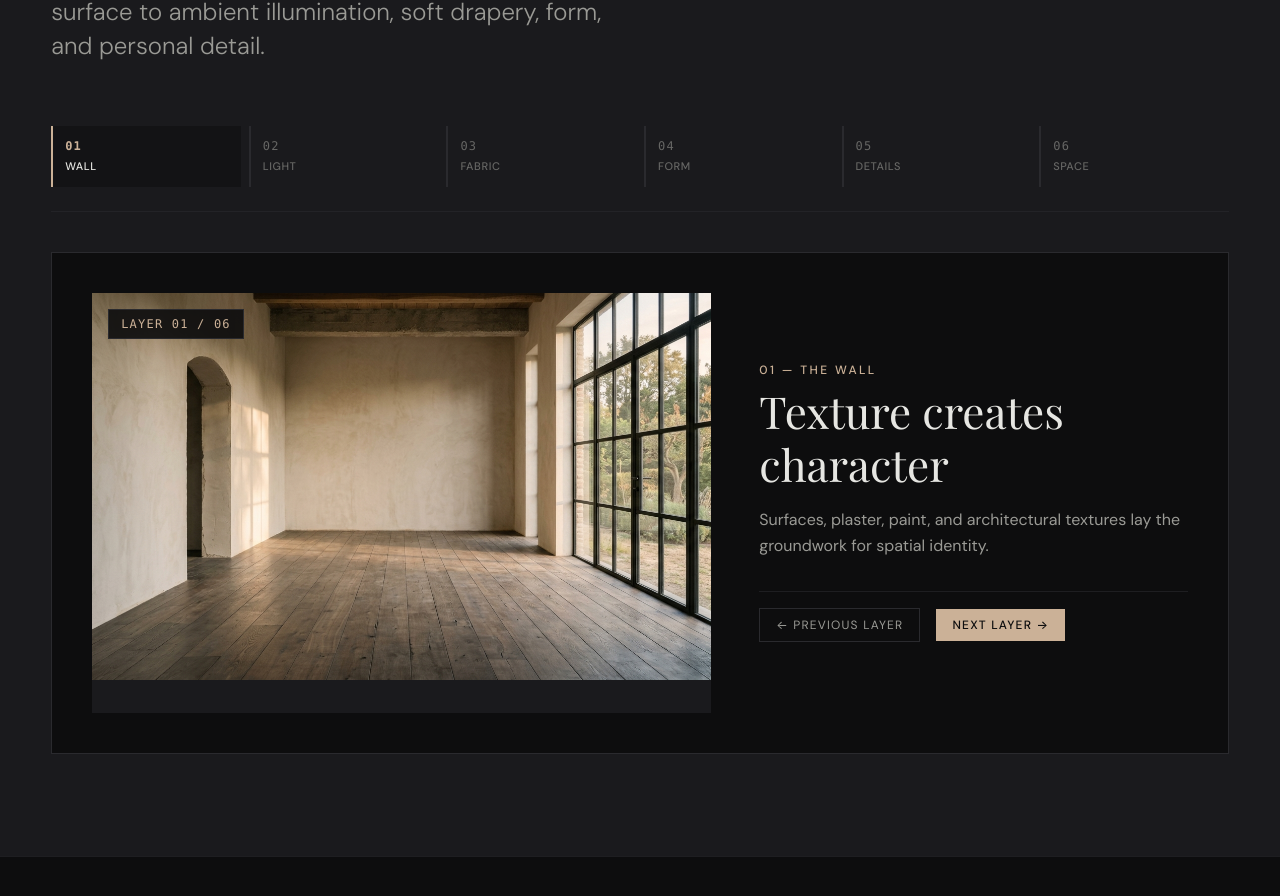
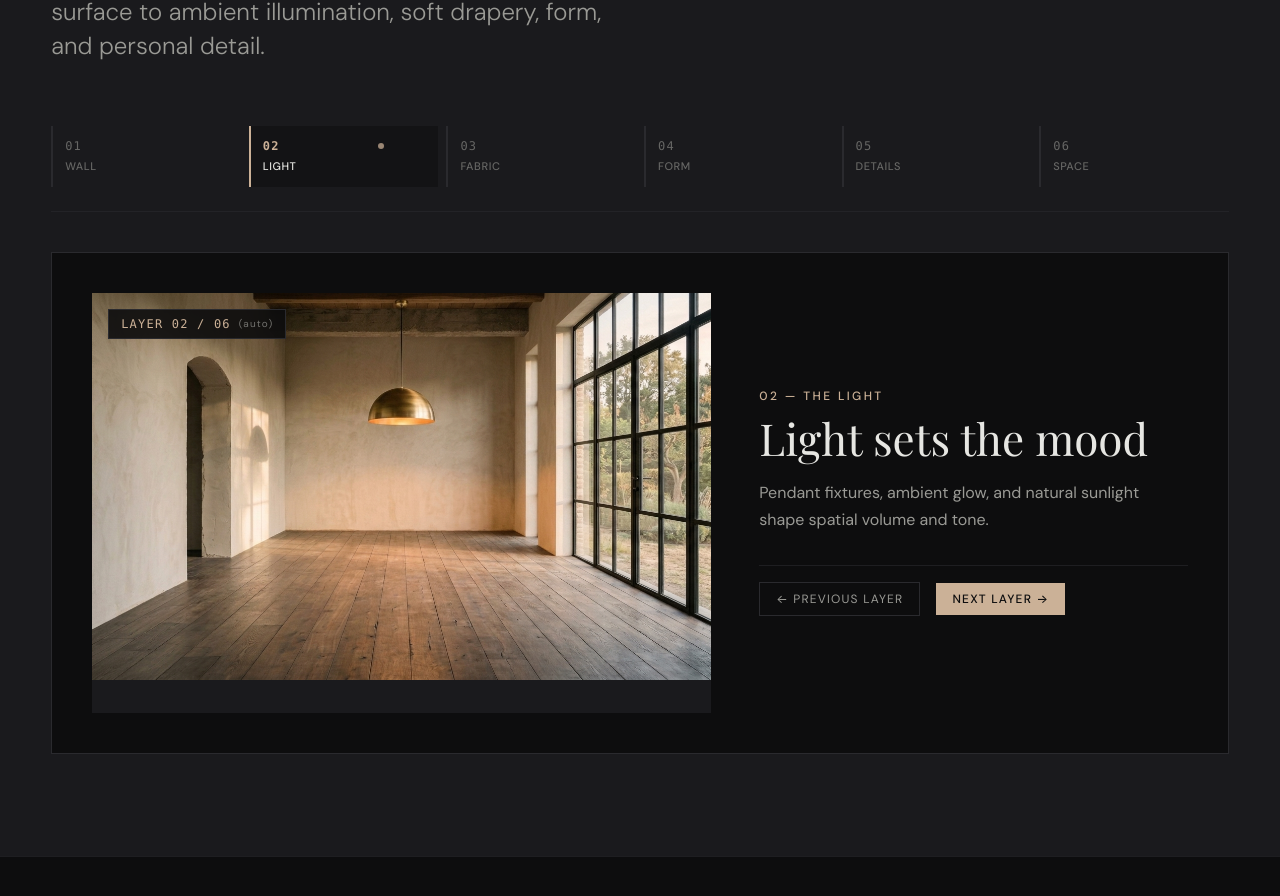
Before and after one commit to colosus-0s/home-decoration, a React (Vite) app: page / in a window 1280 px wide. Shown: the part 1656-2552 px from the top of the page. Built offline with nearby package versions, Linux system fonts and the light colour scheme; a web font is replaced by a local one.

Commit message:
feat: add cinematic transformation autoplay

```diff
--- a/src/components/sections/TransformationSection.tsx
+++ b/src/components/sections/TransformationSection.tsx
@@ -1,15 +1,68 @@
-import React, { useState } from 'react';
-import { motion, AnimatePresence } from 'framer-motion';
+import React, { useState, useEffect, useRef, useCallback } from 'react';
+import { motion, AnimatePresence, useInView } from 'framer-motion';
 import { Container, SectionHeader, EditorialImage } from '../common';
 import { transformationStages } from '../../data/transformationData';
 
 export const TransformationSection: React.FC = () => {
   const [activeStageIndex, setActiveStageIndex] = useState(0);
+  const [isPaused, setIsPaused] = useState(false);
+  const sectionRef = useRef<HTMLElement>(null);
+  const isInView = useInView(sectionRef, { amount: 0.35, once: false });
+  const userInteractionTimeoutRef = useRef<ReturnType<typeof setTimeout> | null>(null);
 
   const activeStage = transformationStages[activeStageIndex];
 
+  // Helper to trigger manual interaction pause
+  const handleUserSelect = useCallback((index: number) => {
+    setActiveStageIndex(index);
+    setIsPaused(true);
+
+    if (userInteractionTimeoutRef.current) {
+      clearTimeout(userInteractionTimeoutRef.current);
+    }
+
+    // Resume autoplay after 8 seconds of inactivity
+    userInteractionTimeoutRef.current = setTimeout(() => {
+      setIsPaused(false);
+    }, 8000);
+  }, []);
+
+  const handleNext = useCallback(() => {
+    handleUserSelect((activeStageIndex + 1) % transformationStages.length);
+  }, [activeStageIndex, handleUserSelect]);
+
+  const handlePrev = useCallback(() => {
+    handleUserSelect((activeStageIndex - 1 + transformationStages.length) % transformationStages.length);
+  }, [activeStageIndex, handleUserSelect]);
+
+  // Cinematic Autoplay Loop
+  useEffect(() => {
+    // Check prefers-reduced-motion preference
+    const prefersReducedMotion = window.matchMedia('(prefers-reduced-motion: reduce)').matches;
+    if (prefersReducedMotion || !isInView || isPaused) return;
+
+    const interval = setInterval(() => {
+      setActiveStageIndex((prev) => (prev + 1) % transformationStages.length);
+    }, 4500);
+
+    return () => clearInterval(interval);
+  }, [isInView, isPaused]);
+
+  // Clean up timer on unmount
+  useEffect(() => {
+    return () => {
+      if (userInteractionTimeoutRef.current) {
+        clearTimeout(userInteractionTimeoutRef.current);
+      }
+    };
+  }, []);
+
   return (
-    <section id="transformation" className="w-full section-spacing bg-bg-surface border-t border-bg-border/60">
+    <section
+      ref={sectionRef}
+      id="transformation"
+      className="w-full section-spacing bg-bg-surface border-t border-bg-border/60"
+    >
       <Container>
         {/* Section Header */}
         <div className="mb-12 md:mb-16">
@@ -29,16 +82,27 @@ export const TransformationSection: React.FC = () => {
               <button
                 key={stage.id}
                 type="button"
-                onClick={() => setActiveStageIndex(idx)}
-                className={`flex flex-col items-start p-3 transition-all duration-300 text-left border-l-2 ${
+                onClick={() => handleUserSelect(idx)}
+                aria-label={`Select Layer ${stage.number}: ${stage.title}`}
+                className={`flex flex-col items-start p-3 transition-all duration-300 text-left border-l-2 relative ${
                   isActive
                     ? 'border-accent-sand bg-bg-primary/50 text-text-primary'
                     : 'border-bg-border text-text-secondary/60 hover:text-text-primary hover:border-bg-border/80'
                 }`}
               >
-                <span className={`font-mono text-xs tracking-widest ${isActive ? 'text-accent-sand font-bold' : ''}`}>
-                  {stage.number}
-                </span>
+                <div className="flex items-center justify-between w-full">
+                  <span className={`font-mono text-xs tracking-widest ${isActive ? 'text-accent-sand font-bold' : ''}`}>
+                    {stage.number}
+                  </span>
+                  {isActive && !isPaused && isInView && (
+                    <motion.span
+                      layoutId="activeGlow"
+                      className="w-1.5 h-1.5 rounded-full bg-accent-sand"
+                      animate={{ opacity: [0.4, 1, 0.4] }}
+                      transition={{ duration: 1.5, repeat: Infinity }}
+                    />
+                  )}
+                </div>
                 <span className="font-sans text-[11px] tracking-wider uppercase font-medium mt-1 truncate w-full">
                   {stage.title.replace('THE ', '')}
                 </span>
@@ -48,7 +112,15 @@ export const TransformationSection: React.FC = () => {
         </div>
 
         {/* Transformation Showcase Container (Single Room Evolving) */}
-        <div className="grid grid-cols-1 lg:grid-cols-12 gap-8 lg:gap-12 items-center bg-bg-primary border-architectural p-6 md:p-10">
+        <div
+          className="grid grid-cols-1 lg:grid-cols-12 gap-8 lg:gap-12 items-center bg-bg-primary border-architectural p-6 md:p-10 relative"
+          onMouseEnter={() => setIsPaused(true)}
+          onMouseLeave={() => {
+            if (!userInteractionTimeoutRef.current) {
+              setIsPaused(false);
+            }
+          }}
+        >
           {/* Synchronized Image Display Viewport */}
           <div className="lg:col-span-7 relative min-h-[320px] sm:min-h-[420px] overflow-hidden bg-bg-surface">
             <AnimatePresence mode="wait">
@@ -57,7 +129,7 @@ export const TransformationSection: React.FC = () => {
                 initial={{ opacity: 0, scale: 1.02 }}
                 animate={{ opacity: 1, scale: 1 }}
                 exit={{ opacity: 0, scale: 0.98 }}
-                transition={{ duration: 0.6, ease: [0.16, 1, 0.3, 1] }}
+                transition={{ duration: 0.8, ease: [0.16, 1, 0.3, 1] }}
                 className="w-full h-full"
               >
                 <EditorialImage
@@ -70,8 +142,11 @@ export const TransformationSection: React.FC = () => {
             </AnimatePresence>
 
             {/* Active Stage Overlay Badge */}
-            <div className="absolute top-4 left-4 px-3 py-1.5 bg-bg-primary/90 backdrop-blur-md border border-bg-border text-xs tracking-widest uppercase font-mono text-accent-sand">
-              Layer {activeStage.number} / 06
+            <div className="absolute top-4 left-4 px-3 py-1.5 bg-bg-primary/90 backdrop-blur-md border border-bg-border text-xs tracking-widest uppercase font-mono text-accent-sand flex items-center gap-2">
+              <span>Layer {activeStage.number} / 06</span>
+              {!isPaused && isInView && (
+                <span className="text-[10px] text-text-secondary opacity-70 lowercase font-sans">(auto)</span>
+              )}
             </div>
           </div>
 
@@ -83,7 +158,7 @@ export const TransformationSection: React.FC = () => {
                 initial={{ opacity: 0, y: 15 }}
                 animate={{ opacity: 1, y: 0 }}
                 exit={{ opacity: 0, y: -15 }}
-                transition={{ duration: 0.5, ease: [0.16, 1, 0.3, 1] }}
+                transition={{ duration: 0.6, ease: [0.16, 1, 0.3, 1] }}
                 className="flex flex-col items-start"
               >
                 <span className="font-eyebrow text-accent-sand mb-2">
@@ -102,7 +177,7 @@ export const TransformationSection: React.FC = () => {
                 <div className="flex items-center gap-4 pt-4 border-t border-bg-border/60 w-full">
                   <button
                     type="button"
-                    onClick={() => setActiveStageIndex((prev) => (prev > 0 ? prev - 1 : transformationStages.length - 1))}
+                    onClick={handlePrev}
                     className="px-4 py-2 border border-bg-border text-xs tracking-widest text-text-secondary hover:text-accent-sand hover:border-accent-sand transition-colors uppercase"
                   >
                     ← Previous Layer
@@ -110,7 +185,7 @@ export const TransformationSection: React.FC = () => {
 
                   <button
                     type="button"
-                    onClick={() => setActiveStageIndex((prev) => (prev < transformationStages.length - 1 ? prev + 1 : 0))}
+                    onClick={handleNext}
                     className="px-4 py-2 bg-accent-sand text-text-dark text-xs tracking-widest font-medium hover:bg-accent-sand-hover transition-colors uppercase"
                   >
                     Next Layer →
```
